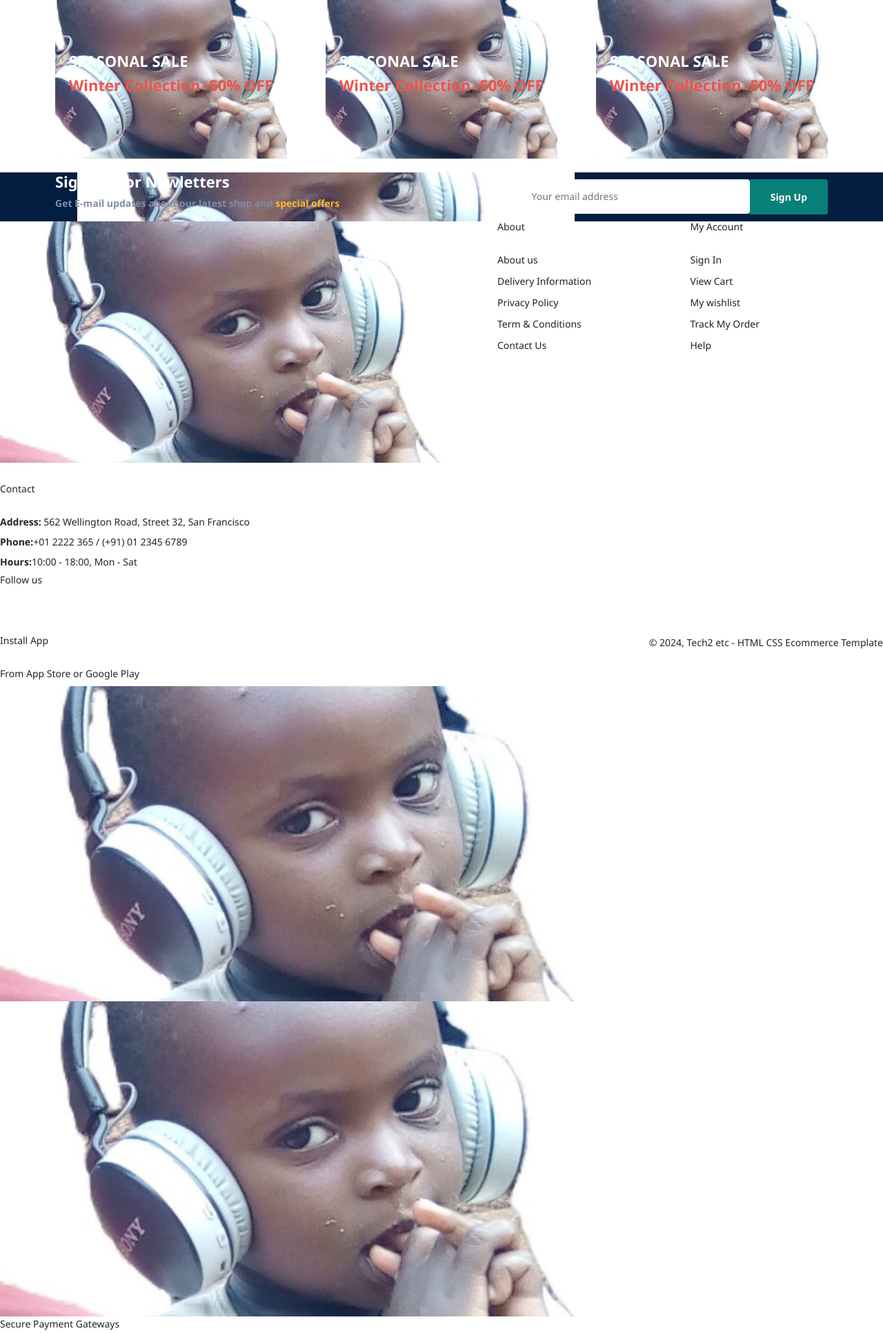
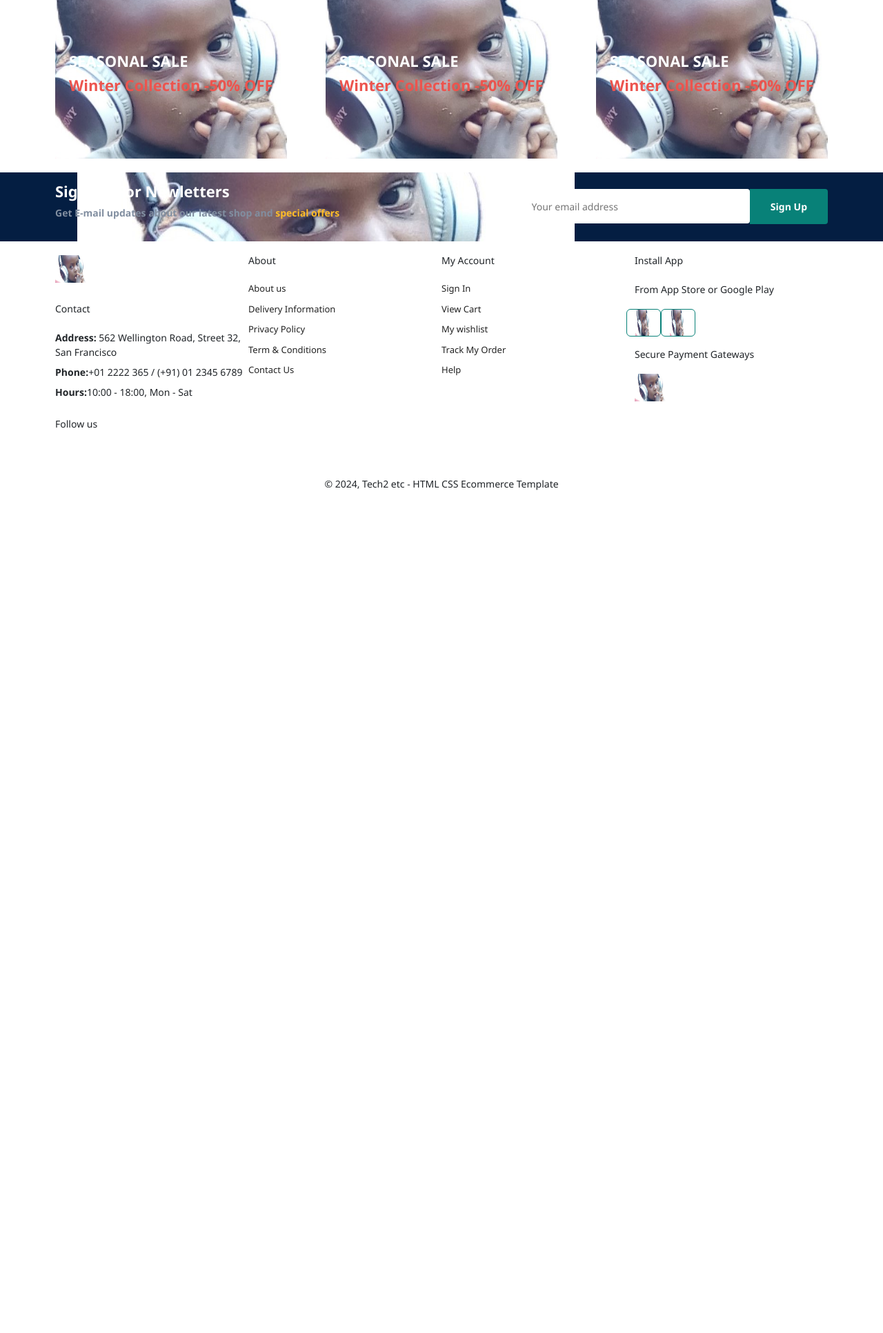
Before and after one commit to Ndaziramiyep/Umurava-online-learning-project, a PHP site: page /Html/Index.html in a window 1280 px wide. Shown: the part 3383-5316 px from the top of the page at 69% size. After the commit the page ends 4094 px from the top, so only its background shows below. Run offline with PHP 8.4, Linux system fonts and the light colour scheme.

Commit message:
html css basics endings

```diff
--- a/Frontend/Html/Index.html
+++ b/Frontend/Html/Index.html
@@ -24,11 +24,13 @@
     </section>
     <!--  Hero section containing the elements of Home page-->
     <section id="hero">
+        <div class="hero-container">
         <h4>Trade-in-offer</h4>
         <h2>Supper value deals</h2>
         <h1>On all products</h1>
         <p>Save more with coupons & up to 70% off!</p>
         <button>Shop Now</button>
+    </div>
     </section>
     <!-- feature section    ---------------------  -->
      <section id="feature" class="section-p1">
@@ -432,13 +434,13 @@
             <p>Secure Payment Gateways</p>
             <img src="../img/Isimbi1.jpg" alt="">
         </div>
-
         <div class="copyright">
             <p>&copy; 2024, Tech2 etc - HTML CSS Ecommerce Template</p>
         </div>
       </footer>
 
 
+
     <script src="https://cdn.jsdelivr.net/npm/bootstrap@5.3.3/dist/js/bootstrap.bundle.min.js" crossorigin="anonymous"></script>
     <script src="/Frontend/js/script.js"></script>
 </body>
--- a/Frontend/css/style.css
+++ b/Frontend/css/style.css
@@ -82,11 +82,13 @@ body{
     width: 100%;
     background-size: cover;
     background-position: top 25% right 0;
-    padding: 0 80px;
     display: flex;
     flex-direction: column;
     align-items: flex-start;
     justify-content: center;
+}
+.hero-container{
+    padding: 0 80px;
 }
 #hero h4 {
     padding-bottom: 15px;
@@ -345,6 +347,7 @@ border-radius: 20px;
 #newsletter{
     display: flex;
     justify-content: space-between;
+    height: 100px;
     flex-wrap: wrap;
     align-items: center;
     background-image: url("../img/Isimbi1.jpg");
@@ -397,6 +400,7 @@ footer{
     display: flex;
     flex-wrap: wrap;
     justify-content: space-between;
+    padding: 0 80px;
 }
 
 footer .col{
@@ -404,15 +408,26 @@ footer .col{
     flex-direction: column;
     align-items: flex-start;
     margin-bottom: 20px;
+    margin-top: 20px;
+
 }
 
 footer .logo {
     margin-bottom: 30px;
 }
 
+footer img {
+    width: 50px;
+    height: 40px;
+}
+.row img {
+    width: 50px;
+    height: 40px;
+}
+
 footer h4 {
     font-size: 14px;
-    padding-bottom: 20px;
+    padding-bottom: 15px;
 }
 
 footer p {
@@ -421,8 +436,36 @@ footer p {
 }
 
 footer a {
-    font-size: 14px;
+    font-size: 13px;
     text-decoration: none;
     color: #222;
     margin-bottom: 10px;
 }
+
+footer .follow {
+    margin-top: 20px;
+}
+
+footer .follow i {
+    color: #465b52;
+    padding-right: 4px;
+    cursor: pointer;
+}
+
+footer .install .row img {
+    border: 1px solid #088178;
+    border-radius: 6px;
+}
+
+footer .install img {
+    margin: 10px 0 15px 0;
+}
+
+footer .follow:hover, footer a:hover {
+    color: #088178;
+}
+
+footer .copyright {
+    width: 100%;
+    text-align: center;
+}
```
